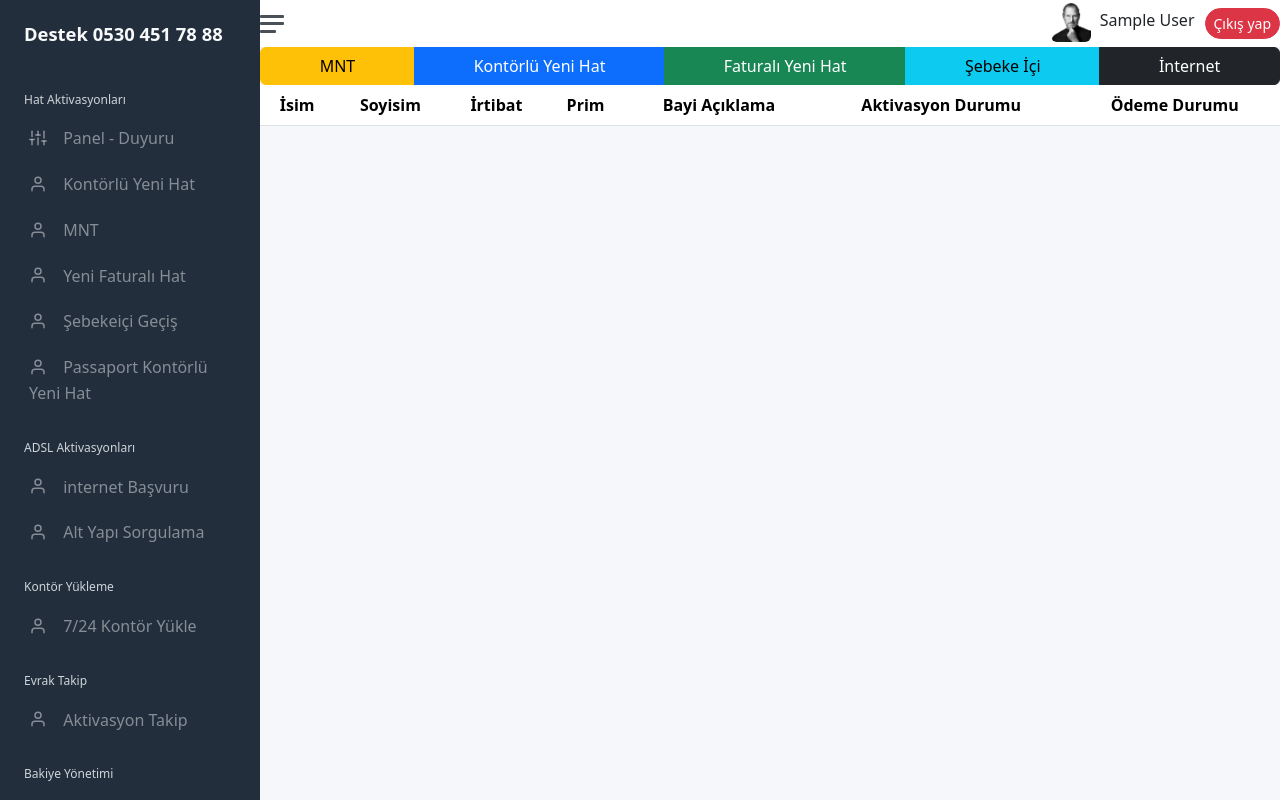
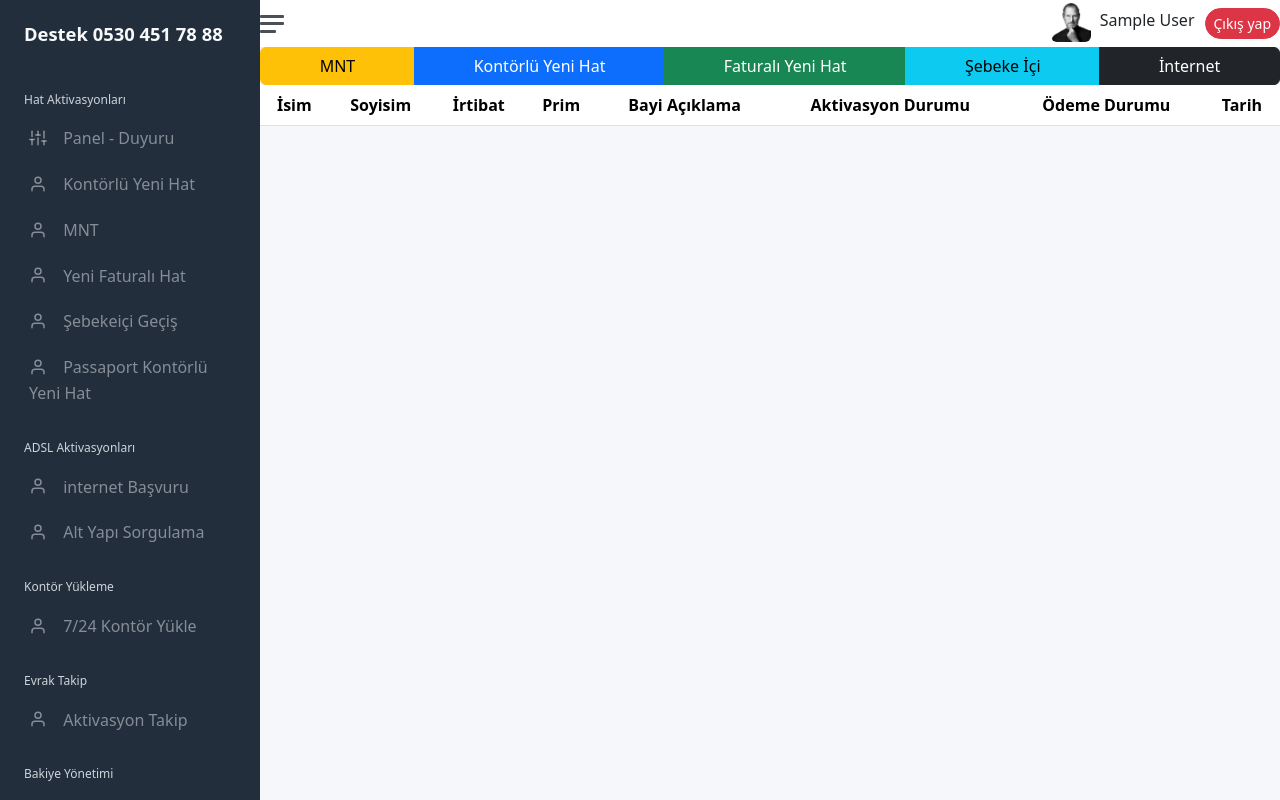
Before and after one commit to MelihOZKAS/aktivasyon, a Django app: page /takip/ in a window 1280 px wide. Run offline with Django 4.2, Linux system fonts and the light colour scheme; the visitor is signed in with stand-in values (Sample User, id 1); data that the repository does not hold is empty; some libraries are stand-ins or nearby versions.

Commit message:
feat: tarih eklendi

```diff
--- a/templates/system/takip.html
+++ b/templates/system/takip.html
@@ -45,6 +45,7 @@
                 <th scope="col">Bayi Açıklama</th>
                 <th scope="col">Aktivasyon Durumu</th>
                 <th scope="col">Ödeme Durumu</th>
+                <th scope="col">Tarih</th>
             </tr>
             </thead>
             <tbody>
@@ -57,6 +58,7 @@
                     <td>{{ evrak.BayiAciklama }}</td>
                     <td>{{ evrak.get_aktivasyon_durumu_display }}</td>
                     <td>{{ evrak.get_odeme_durumu_display }}</td>
+                    <td>{{ evrak.tarih }}</td>
                 </tr>
             {% endfor %}
             </tbody>
```
